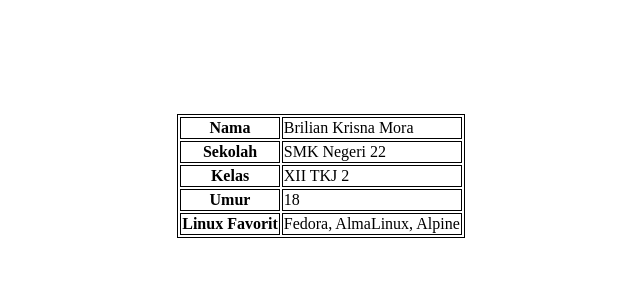
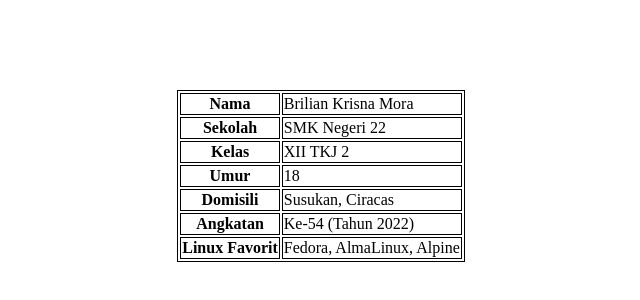
Before and after one commit to xenobrian/asj, a plain HTML site: page index.html in a window 1280 px wide. Shown: the part 224-524 px from the top of the page, without its empty margins (319-959 px from the left). Drawn offline with Linux system fonts and the light colour scheme.

Commit message:
Update index.html

```diff
--- a/index.html
+++ b/index.html
@@ -39,6 +39,14 @@
             <td>18</td>
         </tr>
 	<tr>
+	    <th>Domisili</th>
+            <td>Susukan, Ciracas</td>
+	</tr>
+	<tr>
+	    <th>Angkatan</th>
+            <td>Ke-54 (Tahun 2022)</td>
+	</tr>
+	<tr>
 	    <th>Linux Favorit</th>
 	    <td>Fedora, AlmaLinux, Alpine</td>
 	</tr>
```
